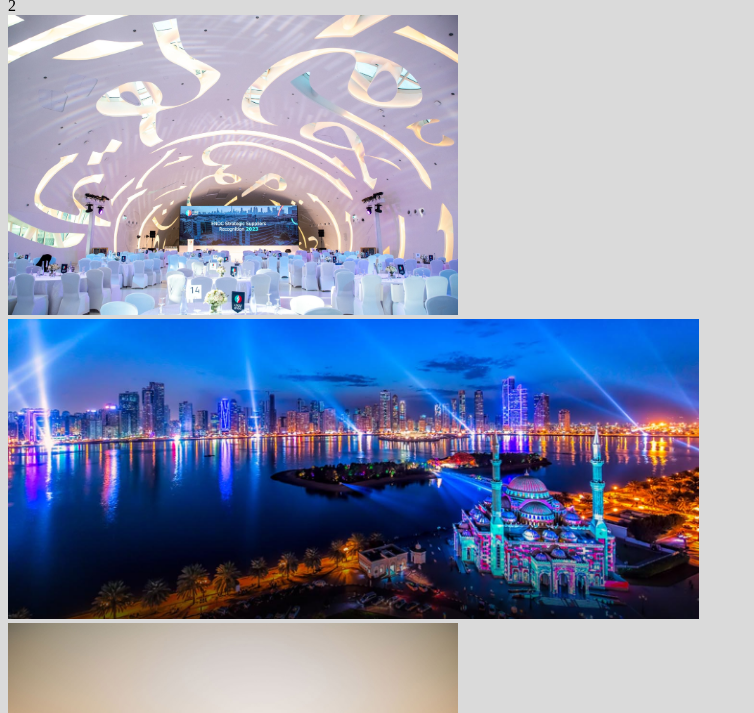
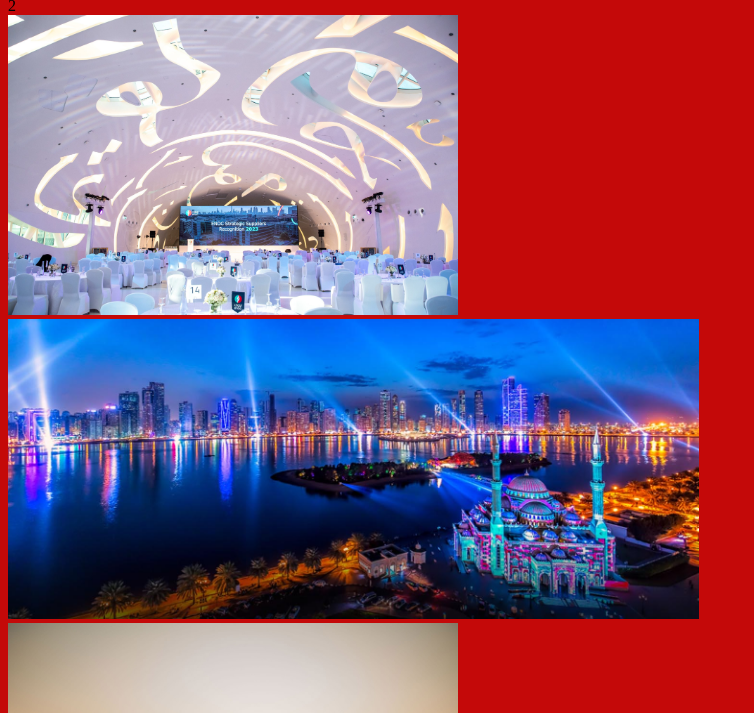
Before and after one commit to Droolingeffect/lab, a plain HTML site: page index.html in a window 1280 px wide. Shown: the part 146-859 px from the top of the page, without its empty margins (0-754 px from the left). Drawn offline with nearby package versions, Linux system fonts and the light colour scheme.

Commit message:
Update style.css

```diff
--- a/style.css
+++ b/style.css
@@ -1,5 +1,5 @@
 body {
-background-color: #dadada; font-family: 'Didot', serif;
+background-color: #c40909; font-family: 'Didot', serif;
 }
 header, footer { background-color: #B82132; color: white;
 text-align: center;
```
